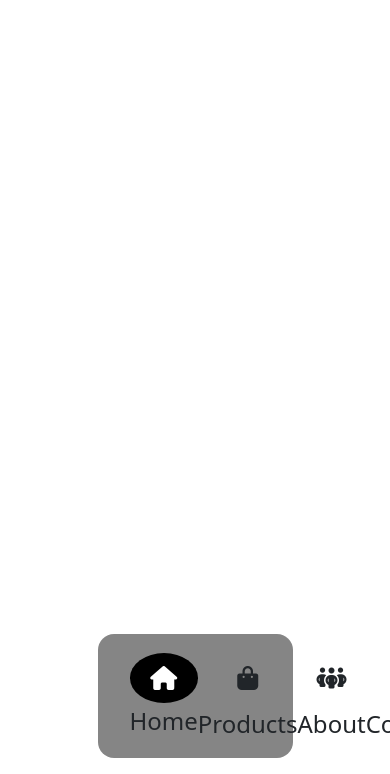
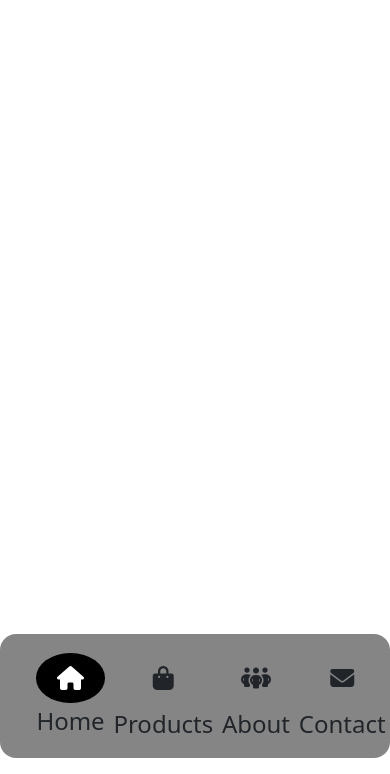
Before and after one commit to dsang18/ezybuy, a plain HTML site: page index.html in a window 390 px wide. Both pictures are taken after a click on the element 346 px from the left and 37 px from the top of the page. Shown: the part 70-844 px from the top of the page. Drawn offline with nearby package versions, Linux system fonts and the light colour scheme.

Commit message:
first commit

```diff
--- a/index.css
+++ b/index.css
@@ -11,7 +11,6 @@
     margin:0.5rem;
 }
 .menu{
-
     cursor:pointer;
 }
 
@@ -23,7 +22,7 @@
 .sections-list{
     background-color:rgba(0, 0, 0, 0.479);
     border-radius:1rem;
-    width:50%;
+    width:70%;
     opacity:0;
     transition:opacity 0.5s ease-in-out;
 }
@@ -45,3 +44,9 @@
     padding:0.8rem 0.2rem 0.8rem 0.2rem;
     transition:0.5s ease-in-out;
 }
+
+@media only screen and (max-width: 900px) {
+    .sections-list {
+        width:100%;
+    }
+  }
```
